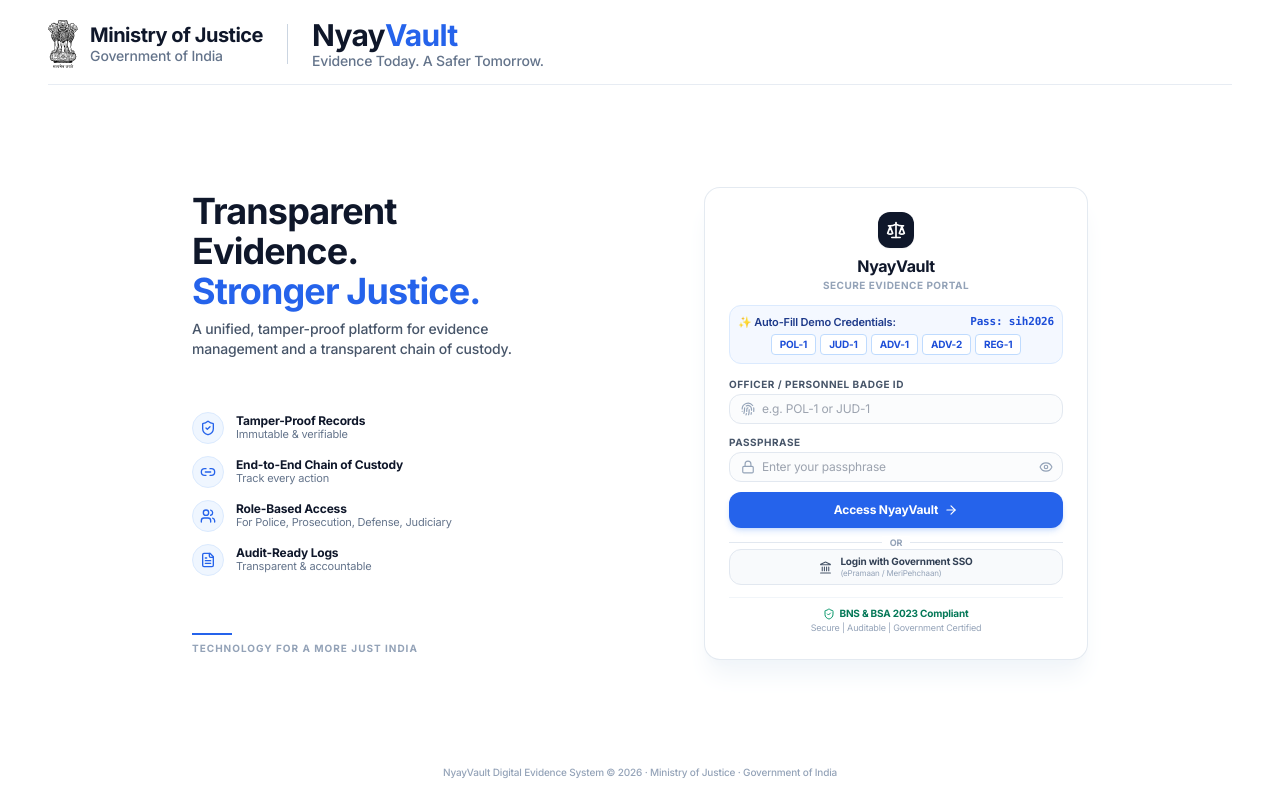
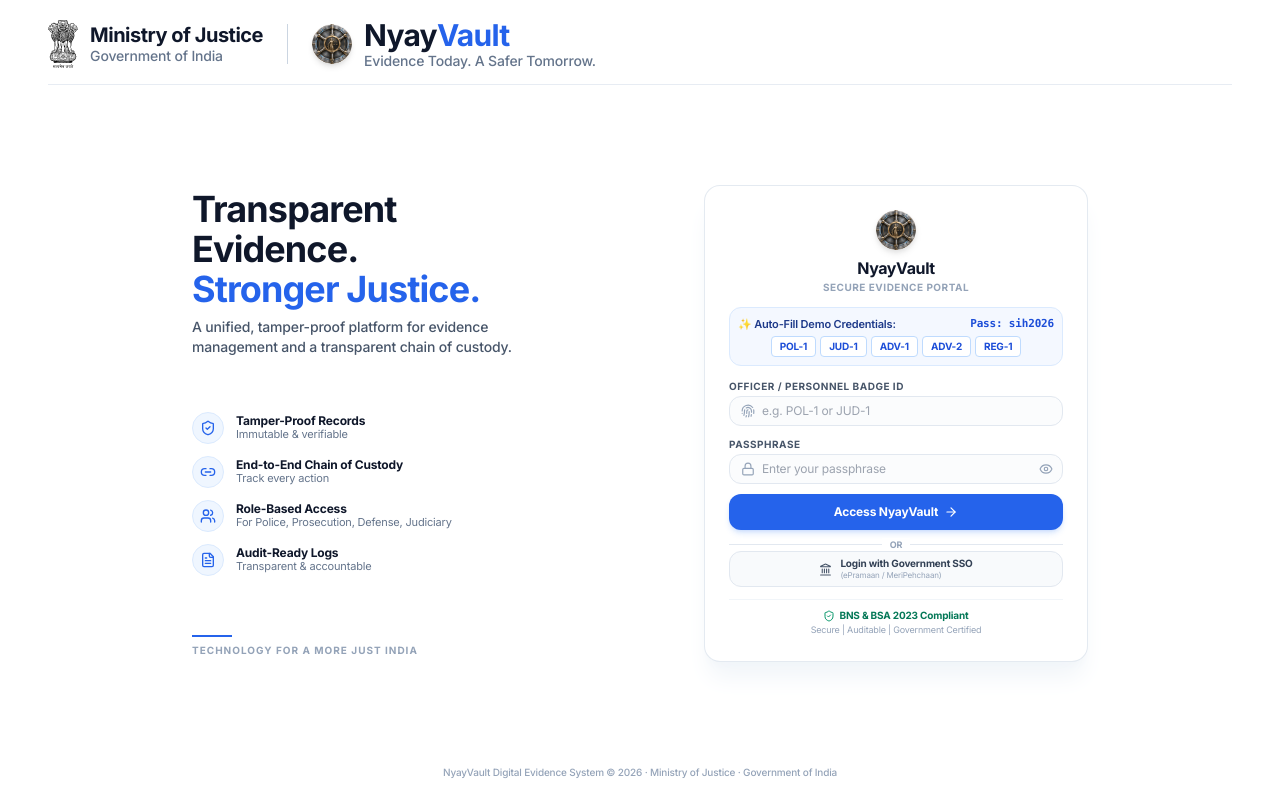
Before and after one commit to javausergoat-oss/NyayVault, a React (Vite) app in the folder client/: page / in a window 1280 px wide. Built offline with nearby package versions, Linux system fonts and the light colour scheme.

Commit message:
feat: update NyayVault brand logo with transparent background across site

```diff
--- a/client/index.html
+++ b/client/index.html
@@ -4,6 +4,7 @@
     <meta charset="UTF-8" />
     <meta name="viewport" content="width=device-width, initial-scale=1.0" />
     <meta name="theme-color" content="#4f46e5" />
+    <link rel="icon" type="image/png" href="/logo.png" />
     <link rel="manifest" href="/manifest.json" />
     <title>NYAY VAULT - Secure Evidence System</title>
     <!-- Simple, clean Google font for law enforcement theme -->
--- a/client/src/components/JudicialPipelineBadge.jsx
+++ b/client/src/components/JudicialPipelineBadge.jsx
@@ -44,15 +44,6 @@
       icon: Database,
       isCenter: true,
       color: 'text-emerald-300 bg-[#022c22] border-emerald-400 shadow-[0_0_25px_rgba(16,185,129,0.5)] ring-4 ring-emerald-500/20'
-    },
-    {
-      id: 'forensics',
-      label: 'Forensics',
-      status: 'Connected',
-      statusType: 'success',
-      exhibits: '42 exhibits',
-      icon: Fingerprint,
-      color: 'text-cyan-400 bg-[#082f49] border-cyan-500/60 shadow-cyan-500/20'
     },
     {
       id: 'judiciary',
--- a/client/src/components/Login.jsx
+++ b/client/src/components/Login.jsx
@@ -80,6 +80,8 @@
 
           <div className="h-10 w-px bg-slate-300 hidden sm:block" />
 
+          <div className="flex items-center gap-3">
+            <img src="/logo.png" alt="NyayVault Logo" className="h-10 w-10 object-contain rounded-full shadow-md shrink-0" />
             <div>
               <h1 className="text-3xl font-extrabold text-slate-900 tracking-tight leading-none">
                 Nyay<span className="text-blue-600">Vault</span>
@@ -87,6 +89,7 @@
               <p className="text-sm font-medium text-slate-500 mt-1 leading-none">
                 Evidence Today. A Safer Tomorrow.
               </p>
+            </div>
           </div>
         </div>
       </div>
@@ -168,9 +171,7 @@
           >
             {/* Top: Header Badge & Title */}
             <div className="text-center shrink-0 mb-2">
-              <div className="w-9 h-9 rounded-xl bg-slate-900 text-white flex items-center justify-center mx-auto mb-1.5 shadow-sm">
-                <Scale size={20} />
-              </div>
+              <img src="/logo.png" alt="NyayVault Logo" className="w-10 h-10 object-contain rounded-full mx-auto mb-1.5 drop-shadow-md" />
               <h2 className="text-base font-extrabold text-slate-900 tracking-tight">NyayVault</h2>
               <p className="text-[10px] font-bold text-slate-400 tracking-wider uppercase">
                 SECURE EVIDENCE PORTAL
--- a/client/src/components/Navbar.jsx
+++ b/client/src/components/Navbar.jsx
@@ -15,9 +15,7 @@
           className="flex items-center gap-3 cursor-pointer group"
           onClick={() => onCaseSelect(null)}
         >
-          <div className="bg-gradient-to-br from-blue-600 to-indigo-600 p-2 rounded-xl shadow-lg shadow-blue-500/20 group-hover:shadow-blue-500/40 transition-shadow">
-            <Shield className="text-white" size={24} />
-          </div>
+          <img src="/logo.png" alt="NyayVault Logo" className="w-10 h-10 object-contain rounded-full shadow-md group-hover:scale-105 transition-transform" />
           <div>
             <h1 className="text-xl font-extrabold tracking-tight text-slate-900 dark:text-white">
               Nyay<span className="text-blue-600 dark:text-blue-400">Vault</span>
--- a/client/src/components/Sidebar.jsx
+++ b/client/src/components/Sidebar.jsx
@@ -67,9 +67,7 @@
       {/* Top Brand / Logo */}
       <div className="p-5 pb-4 flex items-center justify-between border-b border-slate-100 dark:border-slate-800/80 shrink-0">
         <div className="flex items-center gap-3">
-          <div className="w-10 h-10 rounded-2xl bg-[#0e1d3e] text-white flex items-center justify-center shrink-0 shadow-md shadow-blue-950/20">
-            <Scale size={20} className="stroke-[1.9]" />
-          </div>
+          <img src="/logo.png" alt="NyayVault Logo" className="w-10 h-10 object-contain rounded-full shrink-0 drop-shadow-md" />
           <div>
             <h1 className="text-sm font-extrabold tracking-tight text-slate-900 dark:text-white leading-tight">
               Nyay<span className="text-blue-600">Vault</span>
```
Also changed, not shown: client/public/logo.jpg (added), client/public/logo.png (added). Lines whose indentation alone changed are shown as unchanged.
